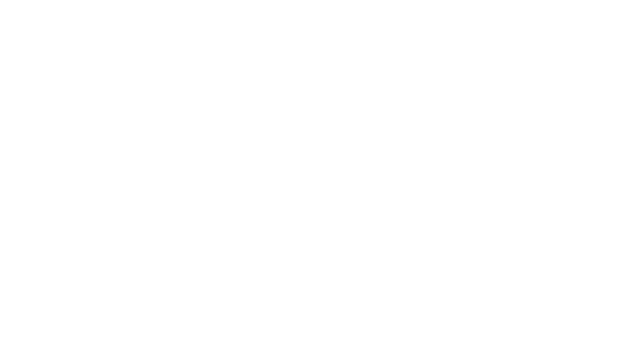
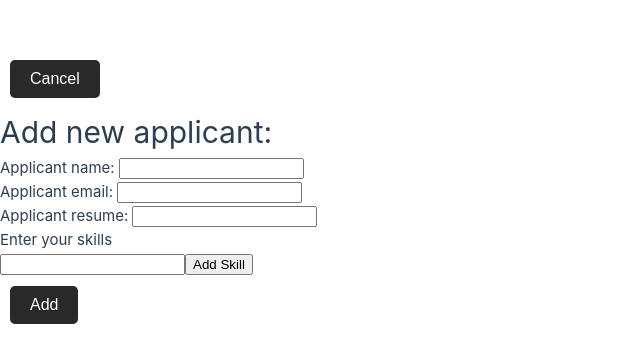
Before and after one commit to Thibaud-Collyn/webdev_opgave2_react2, a React (Create React App) app: page /add-applicant/1 in a window 1280 px wide. Before the commit this address had no page. Shown: the part 208-570 px from the top of the page, without its empty margins (0-640 px from the left). Built offline with nearby package versions, Linux system fonts and the light colour scheme.

Commit message:
All homepages viewable addApplicant not functional...

```diff
--- a/src/App.js
+++ b/src/App.js
@@ -17,6 +17,7 @@ import AddRecruiter from "./components/add_pages/AddRecruiter";
 import EditRecruiter from "./components/edit_pages/EditRecruiter";
 import JobDetails from "./components/detail_pages/JobDetails";
 import ApplicationDetails from "./components/detail_pages/ApplicationDetails";
+import AddApplicant from "./components/add_pages/AddApplicant";
 
 function App() {
   return (
@@ -24,9 +25,10 @@ function App() {
           <Route path="/" element={<HomePage />} />
           <Route path="applicant/:url" element={<Applicants />} />
           <Route path="detail-applicant/:url" element={<ApplicantDetails />} />
+          <Route path="add-applicant/:url" element={<AddApplicant />} />
 
           <Route path="application/:url" element={<Applications />} />
-              <Route path={"detail-application/:url"} element={<ApplicationDetails />} />
+          <Route path={"detail-application/:url"} element={<ApplicationDetails />} />
 
           <Route path="company/:url" element={<Companies />} />
           <Route path="add-company/:url" element={<AddCompany />} />
--- a/src/components/AxiosFunctions.js
+++ b/src/components/AxiosFunctions.js
@@ -138,4 +138,4 @@ export const deleteResource = async ({URL}) => {
     return axios.delete(URL).then(res => res.data);
 }
 
-export default {usePageData, fetchResourceData, useTest, postCompany, deleteResource, fetchResources, useResourceQuery, fetchSingleResource, postJob,postRecruiter}
+export default {usePageData, fetchResourceData, useTest, postCompany, deleteResource, fetchResources, useResourceQuery, fetchSingleResource, postJob,postRecruiter, postApplicant}
--- /dev/null
+++ b/src/components/add_pages/AddApplicant.js
@@ -0,0 +1,71 @@
+import React, {useRef, useState} from "react";
+import {useNavigate, useParams} from "react-router-dom";
+import {useMutation} from "react-query";
+import {postApplicant} from "../AxiosFunctions";
+
+const AddApplicant = () => {
+    const navigate = useNavigate();
+    const params = useParams();
+    const postURL = decodeURIComponent(params.url);
+
+    const newName = useRef();
+    const newEmail = useRef();
+    const newResume = useRef();
+    const [currentSkill, setCurrentSkill] = useState('');
+    var skills = [];
+
+    const createPostMutation = useMutation({
+        mutationFn : postApplicant,
+        onSuccess: () => {
+            navigate(`/applicant/${encodeURIComponent(params.url)}`);
+        },
+        onError: () => {
+            alert("Error while adding applicant");
+        },
+    });
+
+    const HandleSubmit = (e) => {
+        e.preventDefault()
+        console.log(`handle submit: ${newName}`);
+        createPostMutation.mutate({
+            method: "post",
+            URL: decodeURIComponent(params.url),
+            name: newName,
+            email: newEmail,
+            resume: newResume,
+            skills: skills,
+        });
+    }
+
+    function addSkill() {
+        if (currentSkill !== '') {
+            if(!skills){
+                skills = []
+            }
+            skills.push(currentSkill);
+            setCurrentSkill('');
+        }
+    }
+
+    return (
+        <div>
+            <form onSubmit={HandleSubmit}>
+                <button className='Button' onClick={() => navigate(`/applicant/${encodeURIComponent(postURL)}`)}>Cancel</button>
+                <h1>Add new applicant:</h1>
+                <p>Applicant name: <input type={"text"} required={true} ref={newName}/></p>
+                <p>Applicant email: <input type={"email"} required={true} ref={newEmail}/></p>
+                <p>Applicant resume: <input type={"url"} required={true} ref={newResume}/></p>
+                <label>Enter your skills</label>
+                <div>
+                    <input id="skill-input" type="text" onChange={(e) => setCurrentSkill(e.target.value)} />
+                    <button type="button" onClick={addSkill()}>Add Skill</button>
+                </div>
+                <button className='Button' disabled={createPostMutation.isLoading}>
+                    {createPostMutation.isLoading ? "Loading..." : "Add"}
+                </button>
+            </form>
+        </div>
+    );
+}
+
+export default AddApplicant
--- a/src/components/homepages/Employees.js
+++ b/src/components/homepages/Employees.js
@@ -0,0 +1,67 @@
+import React from "react";
+import {Link, useNavigate, useParams} from "react-router-dom";
+import {deleteResource, useTest} from "../AxiosFunctions";
+import {useMutation} from "react-query";
+
+const Employees = () => {
+    const navigate = useNavigate()
+    const params = useParams();
+    const employeesURL = decodeURIComponent(params.url);
+
+    const createPostMutation = useMutation({
+        mutationFn : deleteResource,
+        onSuccess: () => {
+            console.log("successfully deleted employee");
+            refetch().then(r => r.data)
+        },
+        onError: () => {
+            alert('An error has occurred while deleting an employee');
+        },
+    });
+
+    const handleDelete = (employeesURL) => {
+        console.log(`attempting to delete employee with url: ${employeesURL}`);
+        createPostMutation.mutate({
+            URL: employeesURL,
+        });
+    }
+
+    const { data: employeeData, isLoading, isError, refetch } = useTest(employeesURL, "employees");
+
+    if (isLoading) {
+        return <div>Loading...</div>;
+    }
+
+    if (isError) {
+        return <div>An error has occurred.</div>;
+    }
+
+    const gridStyle = {
+        display: 'grid',
+        //gridTemplateColumns: `repeat(${this.columns}, minmax(300px, 1fr))`,
+        gridGap: '1rem',
+        minWidth: '200px',
+        maxWidth: '1200px',
+        margin: '0 auto'
+    };
+
+    return (
+        <div>
+            <button className='Button' id='return home' onClick={() => navigate('/')}>Home</button>
+            <h1>Employees</h1>
+            <div className='company-wrapper' style={gridStyle}>
+                {employeeData.map(employee => (
+                    <div className='company'>
+                        <h2>Name: {employee.name}</h2>
+                        <p>Role: {employee.role}</p>
+                        <p>Email: {employee.email}</p>
+                        <p> <Link to={`/detail-company/${encodeURIComponent(employee.company)}`}>Employing company</Link> </p>
+                        <button className='Button' onClick={() => handleDelete(employee.url)}>Delete</button>
+                    </div>
+                ))}
+            </div>
+        </div>
+    )
+}
+
+export default Employees
--- a/src/components/homepages/Jobs.js
+++ b/src/components/homepages/Jobs.js
@@ -22,7 +22,6 @@ const Jobs = () => {
     });
 
     const handleDelete = (jobUrl) => {
-        //e.preventDefault()
         console.log(`attempting to delete job with url: ${jobUrl}`);
         createPostMutation.mutate({
             URL: jobUrl,
```
